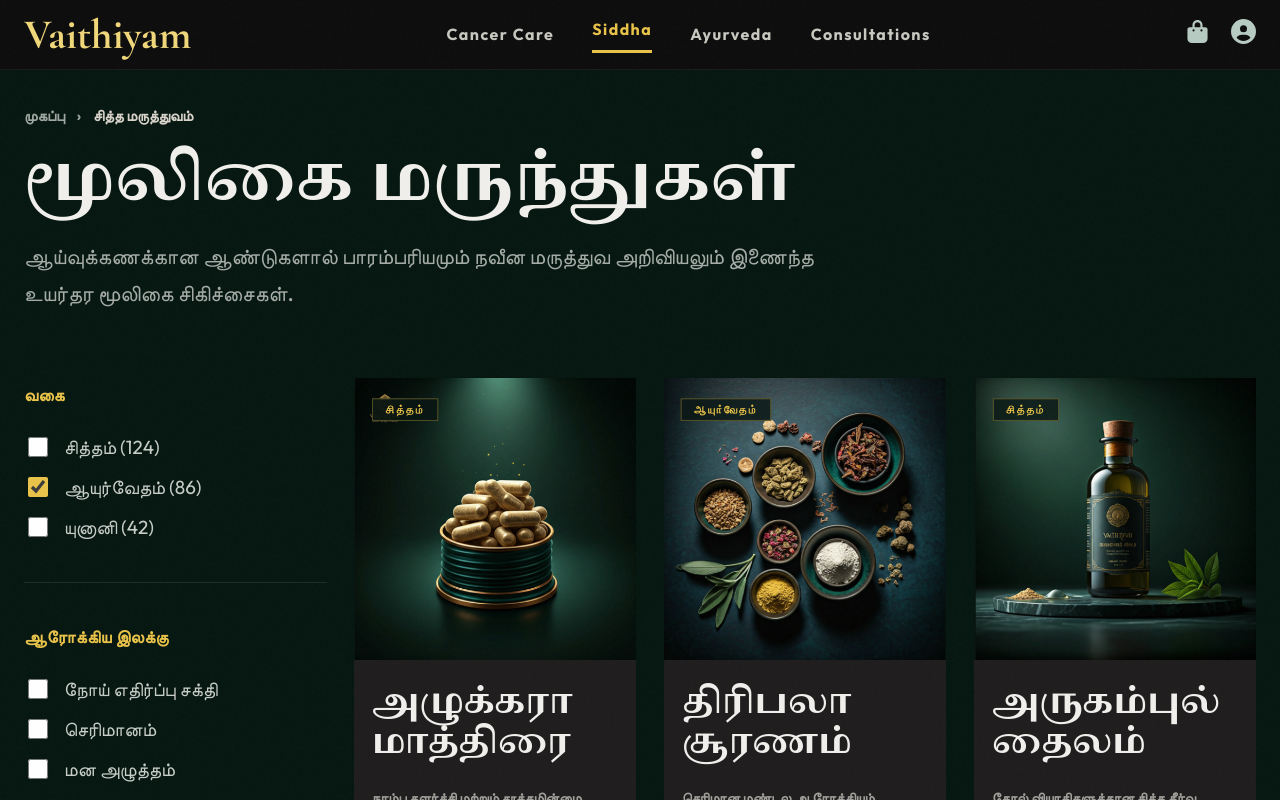
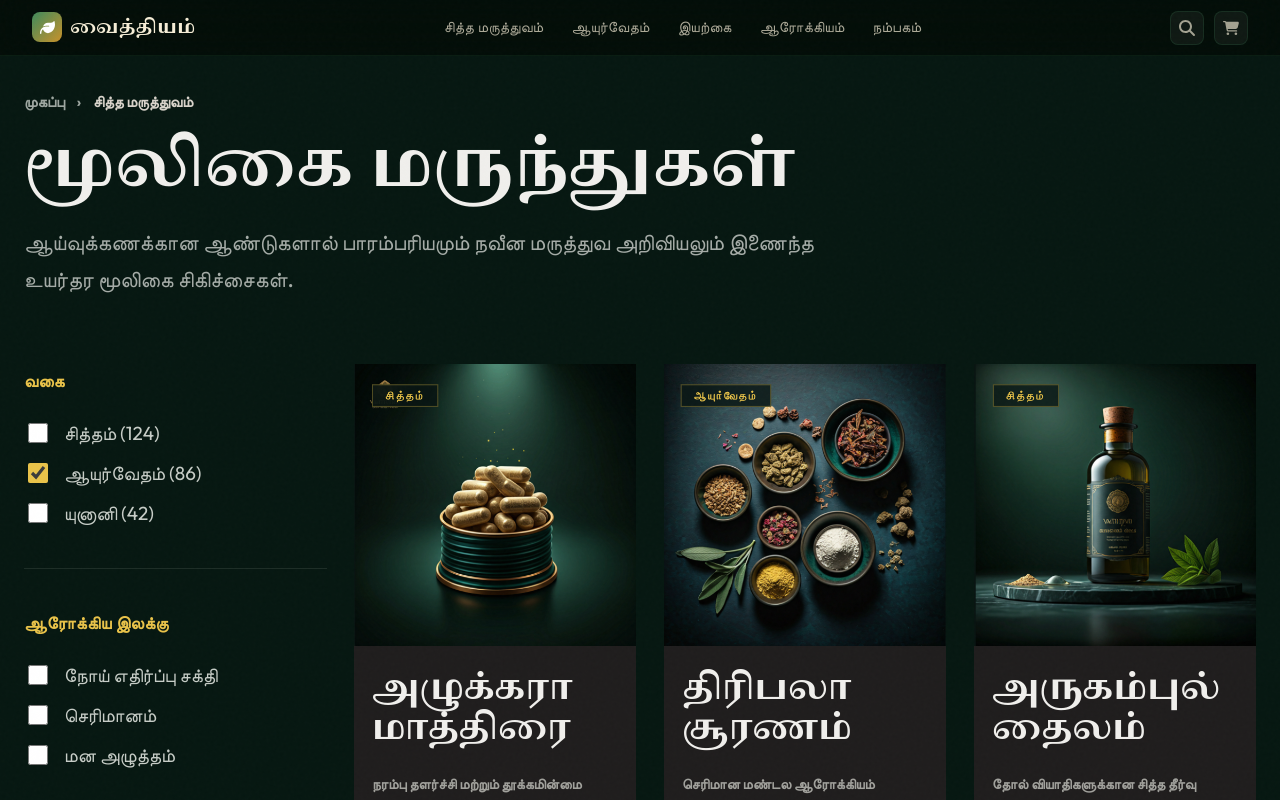
Before and after one commit to ADjayantan/vaithiyam-web, a Next.js app: page /products in a window 1280 px wide. Shown: the top 800 px of the page. Built offline with nearby package versions, Linux system fonts and the light colour scheme.

Commit message:
Match catalog page header to the Tamil home page header design

```diff
--- a/components/layout/CustomerShell.tsx
+++ b/components/layout/CustomerShell.tsx
@@ -5,7 +5,7 @@ import { usePathname } from 'next/navigation';
 import { FontAwesomeIcon } from '@fortawesome/react-fontawesome';
 import {
   faBarcode, faCartShopping, faCircleUser, faHeart,
-  faHouse, faMagnifyingGlass, faUpload,
+  faHouse, faLeaf, faMagnifyingGlass, faUpload,
 } from '@fortawesome/free-solid-svg-icons';
 
 export function CustomerHeader({
@@ -21,8 +21,14 @@ export function CustomerHeader({
     <header className="vt-app-header">
       {/* ── Top row: brand | search | actions ── */}
       <div className="vt-header-inner">
-        <Link href="/" style={{ fontFamily: "'Cormorant Garamond',serif", fontSize: 32, lineHeight: 1, color: '#f0d77a', textDecoration: 'none', fontWeight: 700 }} aria-label="Vaithiyam home">
-          Vaithiyam
+        <Link href="/" className="vt-brand" aria-label="Vaithiyam home">
+          <span className="vt-brand-mark">
+            <FontAwesomeIcon icon={faLeaf} style={{ width: 22, height: 22 }} />
+          </span>
+          <span>
+            <span className="vt-brand-title">வைத்தியம்</span>
+            <span className="vt-brand-subtitle">Siddha · Ayurveda · Natural</span>
+          </span>
         </Link>
 
         {/* Search — visible on desktop, hidden on mobile (shown in strip below) */}
@@ -110,8 +116,14 @@ export function CustomerFooter() {
     <footer className="vt-footer">
       <div className="vt-container vt-footer-grid">
         <div>
-          <Link href="/" style={{ fontFamily: "'Cormorant Garamond',serif", fontSize: 32, lineHeight: 1, color: '#f0d77a', textDecoration: 'none', fontWeight: 700 }}>
-            Vaithiyam
+          <Link href="/" className="vt-brand">
+            <span className="vt-brand-mark">
+              <FontAwesomeIcon icon={faLeaf} style={{ width: 22, height: 22 }} />
+            </span>
+            <span>
+              <span className="vt-brand-title" style={{ color: 'var(--vt-ink)' }}>வைத்தியம்</span>
+              <span className="vt-brand-subtitle" style={{ color: 'var(--vt-muted)' }}>Premium medical-commerce demo</span>
+            </span>
           </Link>
           <p className="vt-muted" style={{ marginTop: 14, lineHeight: 1.7, maxWidth: 520 }}>
             Product information is educational only. Vaithiyam does not provide diagnosis, dosage advice,
--- a/components/products/StorefrontPage.tsx
+++ b/components/products/StorefrontPage.tsx
@@ -6,7 +6,7 @@ import Image from 'next/image';
 import Link from 'next/link';
 import { motion } from 'framer-motion';
 import { FontAwesomeIcon } from '@fortawesome/react-fontawesome';
-import { faArrowLeft, faArrowRight, faBagShopping, faBoxOpen, faCircleCheck, faFilter, faMagnifyingGlass, faShieldHalved, faStethoscope, faUpload, faUserCircle } from '@fortawesome/free-solid-svg-icons';
+import { faArrowLeft, faArrowRight, faBoxOpen, faCircleCheck, faFilter, faMagnifyingGlass, faShieldHalved, faStethoscope, faUpload, faLeaf, faCartShopping } from '@fortawesome/free-solid-svg-icons';
 import type { MedicineCategory, SeedMedicine, Tradition } from '@/lib/medicineData';
 import { ButtonLink } from '@/components/ui/Button';
 import { CustomerFooter, CustomerHeader, MobileBottomNav } from '@/components/layout/CustomerShell';
@@ -489,29 +489,82 @@ export function StorefrontPage({
 }
 
 function CatalogueNav({ cartCount }: { cartCount: number }) {
+  const iconBtn: React.CSSProperties = {
+    width: 34, height: 34, borderRadius: 8,
+    background: 'rgba(255,255,255,0.05)',
+    border: '1px solid rgba(61,138,92,0.18)',
+    color: 'rgba(245,237,214,0.65)',
+    display: 'flex', alignItems: 'center', justifyContent: 'center',
+    textDecoration: 'none',
+  };
+
   return (
-    <header style={{ height: 70, background: '#0d0d0d', borderBottom: '1px solid rgba(255,255,255,0.06)', position: 'sticky', top: 0, zIndex: 80 }}>
-      <div style={{ width: 'min(1324px, calc(100% - 48px))', height: '100%', margin: '0 auto', display: 'flex', alignItems: 'center', justifyContent: 'space-between', gap: 24 }}>
-        <Link href="/" style={{ fontFamily: "'Cormorant Garamond',serif", fontSize: 42, lineHeight: 1, color: '#f0d77a', textDecoration: 'none', fontWeight: 700 }}>
-          Vaithiyam
+    <nav style={{
+      position: 'sticky', top: 0, zIndex: 100,
+      background: 'rgba(3,12,7,0.82)',
+      backdropFilter: 'blur(20px)',
+      borderBottom: '1px solid rgba(61,138,92,0.12)',
+      padding: '0 32px', height: 56,
+      display: 'flex', alignItems: 'center', justifyContent: 'space-between',
+      gap: 20,
+    }}>
+      {/* Brand */}
+      <Link href="/" style={{ display: 'flex', alignItems: 'center', gap: 8, textDecoration: 'none', flexShrink: 0 }}>
+        <span style={{
+          width: 30, height: 30, borderRadius: 8,
+          background: 'linear-gradient(135deg, #3D8A5C, #C9922A)',
+          display: 'flex', alignItems: 'center', justifyContent: 'center',
+        }}>
+          <FontAwesomeIcon icon={faLeaf} style={{ width: 15, height: 15, color: '#fff' }} />
+        </span>
+        <span style={{
+          fontFamily: "'Cormorant Garamond','Noto Serif Tamil',serif",
+          fontSize: '1.15rem', fontWeight: 600, color: '#F5EDD6', letterSpacing: '0.02em',
+        }}>
+          வைத்தியம்
+        </span>
+      </Link>
+
+      {/* Center nav links */}
+      <div className="vt-catalogue-navlinks" style={{ display: 'flex', alignItems: 'center', gap: 28, flex: 1, justifyContent: 'center' }}>
+        {[
+          { label: 'சித்த மருத்துவம்', href: '/products?tradition=siddha' },
+          { label: 'ஆயுர்வேதம்',       href: '/products?tradition=ayurveda' },
+          { label: 'இயற்கை',            href: '/products?tradition=natural' },
+          { label: 'ஆரோக்கியம்',        href: '/products' },
+          { label: 'நம்பகம்',           href: '/help' },
+        ].map(({ label, href }) => (
+          <Link key={label} href={href} style={{
+            fontFamily: "'Cormorant Garamond',serif",
+            fontSize: '0.90rem', color: 'rgba(245,237,214,0.70)',
+            textDecoration: 'none', fontWeight: 400, letterSpacing: '0.02em',
+            whiteSpace: 'nowrap',
+            transition: 'color 0.2s',
+          }}>
+            {label}
+          </Link>
+        ))}
+      </div>
+
+      {/* Right icons */}
+      <div style={{ display: 'flex', alignItems: 'center', gap: 10, flexShrink: 0 }}>
+        <Link href="/products" aria-label="Search" style={iconBtn}>
+          <FontAwesomeIcon icon={faMagnifyingGlass} style={{ width: 16, height: 16 }} />
         </Link>
-        <nav className="vt-catalogue-navlinks" style={{ display: 'flex', alignItems: 'center', gap: 38, color: '#c8c8c0', fontSize: 16, letterSpacing: '0.09em', fontWeight: 700 }}>
-          <Link href="/products" style={{ color: '#c8c8c0', textDecoration: 'none' }}>Cancer Care</Link>
-          <Link href="/products?tradition=siddha" style={{ color: '#e9c349', textDecoration: 'none', borderBottom: '3px solid #e9c349', paddingBottom: 8 }}>Siddha</Link>
-          <Link href="/products?tradition=ayurveda" style={{ color: '#c8c8c0', textDecoration: 'none' }}>Ayurveda</Link>
-          <Link href="/help" style={{ color: '#c8c8c0', textDecoration: 'none' }}>Consultations</Link>
-        </nav>
-        <div style={{ display: 'flex', alignItems: 'center', gap: 22, color: '#b7cbc3' }}>
-          <Link href="/cart" aria-label="Cart" style={{ color: 'inherit', position: 'relative' }}>
-            <FontAwesomeIcon icon={faBagShopping} style={{ width: 23, height: 23 }} />
-            {cartCount > 0 && <span style={{ position: 'absolute', top: -9, right: -9, color: '#e9c349', fontSize: 11 }}>{cartCount}</span>}
-          </Link>
-          <Link href="/account" aria-label="Account" style={{ color: 'inherit' }}>
-            <FontAwesomeIcon icon={faUserCircle} style={{ width: 25, height: 25 }} />
-          </Link>
-        </div>
+        <Link href="/cart" aria-label="Cart" style={{ ...iconBtn, position: 'relative' }}>
+          <FontAwesomeIcon icon={faCartShopping} style={{ width: 16, height: 16 }} />
+          {cartCount > 0 && (
+            <span style={{
+              position: 'absolute', top: -4, right: -4,
+              width: 15, height: 15, borderRadius: '50%',
+              background: '#D4890A', color: '#000',
+              fontSize: '0.58rem', fontWeight: 700,
+              display: 'flex', alignItems: 'center', justifyContent: 'center',
+            }}>{cartCount > 99 ? '99+' : cartCount}</span>
+          )}
+        </Link>
       </div>
-    </header>
+    </nav>
   );
 }
 
```
Also changed, not shown: components/home/LandingPage.tsx (+76 -22 lines).
